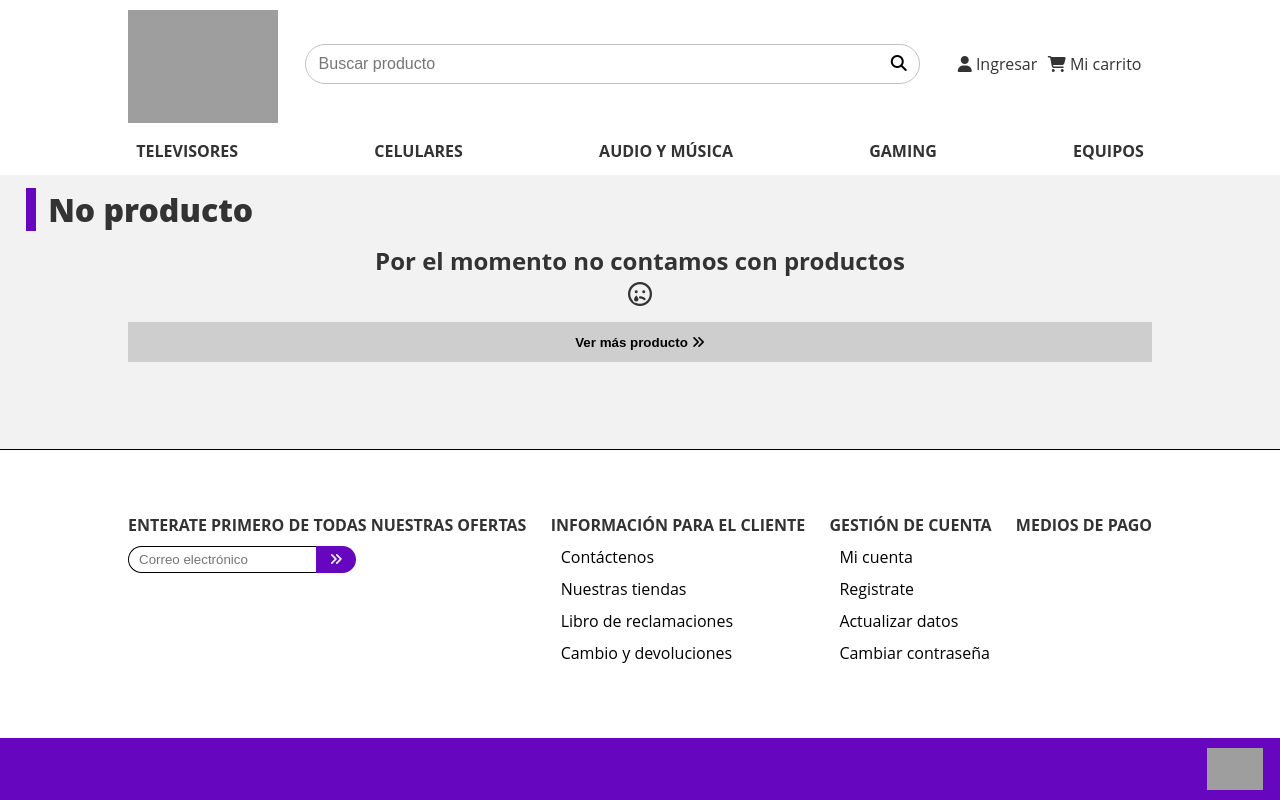
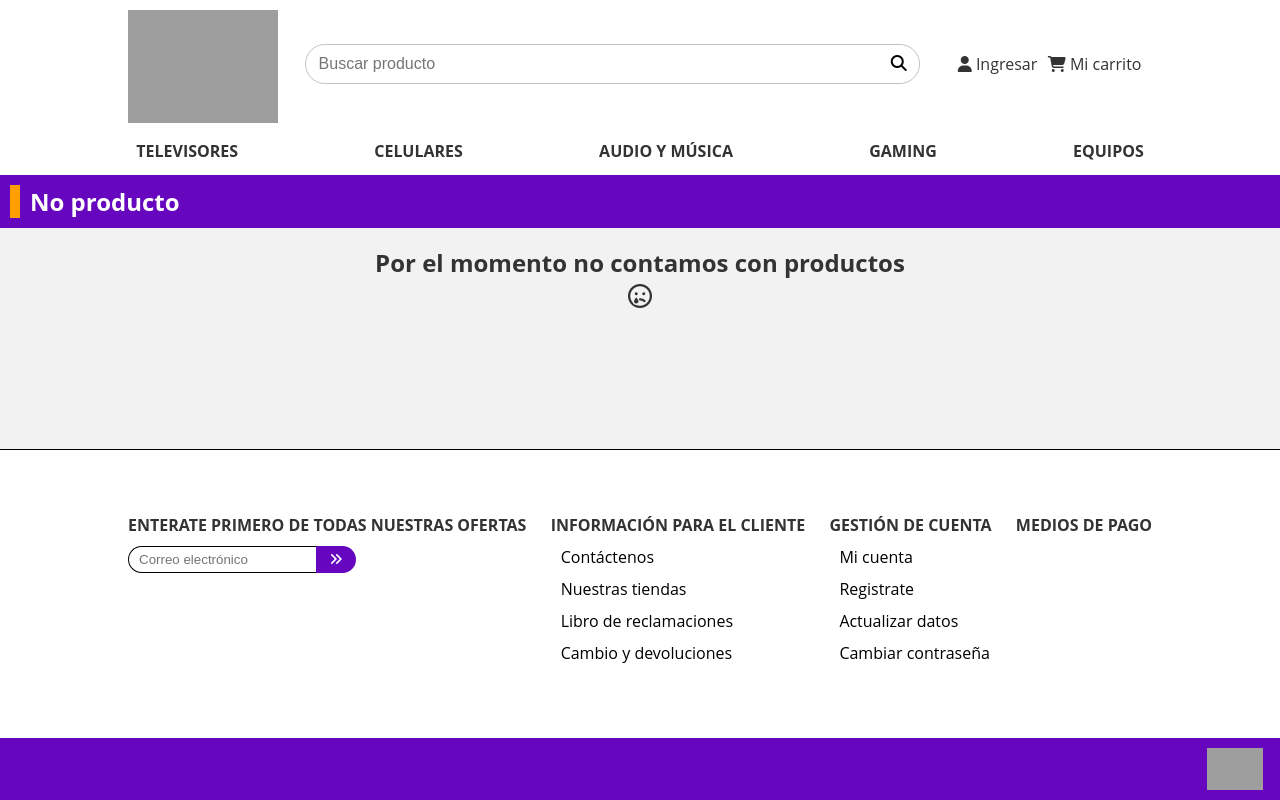
Before and after one commit to DonVoid18/Tienda_Online_Rios, a PHP site: page /PROYECTO-OFICIAL-FINAL/PHP/secciones/gaming.php in a window 1280 px wide. Run offline with PHP 8.4, Linux system fonts and the light colour scheme; data that the repository does not hold is empty; some libraries are stand-ins or nearby versions.

```diff
--- a/PHP/header.php
+++ b/PHP/header.php
@@ -3,7 +3,7 @@
     <header class="header-1">
         <div class="contenedor-menu-1">
             <div class="contenedor-logo-imagen">
-                <a href="http://localhost:8080/PROYECTO-OFICIAL-FINAL\PHP\index.php"><img src="http://localhost:8080/PROYECTO-OFICIAL-FINAL\imagenes\logo-principal.png" alt="logo de la página"></a>
+                <a href="http://localhost:8080/PROYECTO-OFICIAL-FINAL\index.php"><img src="http://localhost:8080/PROYECTO-OFICIAL-FINAL\imagenes\logo-principal.png" alt="logo de la página"></a>
             </div>
             <div class="contenedor-buscador-input">
                 <input type="text" placeholder="Buscar producto">
--- a/PHP/producto/carrito-compras.php
+++ b/PHP/producto/carrito-compras.php
@@ -1,6 +1,5 @@
 <?php
         session_start();
-
         include "../../baseDeDatos/conexion.php";
         $codigo = $_POST["codigo-producto-form"];
         $consulta1 = "SELECT * FROM productos WHERE codigo = '$codigo'";
@@ -33,7 +32,6 @@
             if(isset($_SESSION["carrito"])){
                 $cantProductos = count($_SESSION["carrito"]);
                 $validar = FALSE;
-
                 $codigoActual = $_SESSION["datos"][0];
                 $cantidadActual = $_SESSION["datos"][1];
                 $descuentoTotalActual = $_SESSION["datos"][6];
@@ -62,5 +60,4 @@
         }else{
             echo "<div class='mensaje-carrito'>El producto no a sido añadido por algunos errores. <i class='fas fa-check-circle'></i> </div>";
         }
-
 ?>
--- a/PHP/secciones/datos-productos.php
+++ b/PHP/secciones/datos-productos.php
@@ -59,7 +59,7 @@
             <div class="contenedor-producto">
                 <div class="contenedor-producto-imagen">
                     <!-- imagen del producto -->
-                    <img src="http://localhost:8080/PROYECTO-OFICIAL-FINAL\imagenes_productos/<?php echo $row["imagen"]?>" alt="Imagen del producto">
+                    <img src="http://localhost:8080/PROYECTO-OFICIAL-FINAL\imagenes_productos/<?php echo $row["imagen"]?>" alt="Imagen del producto" loading="lazy">
                 </div>
                 <div class="contenedor-producto-info">
                     <div class="contenedor-producto-titulo">
@@ -76,6 +76,16 @@
                         <p>S/. <span class="precio"><?php
                         echo $row["precio"];
                         ?></span></p>
+                    </div>
+                    <div class="contenedor-producto-precio-oferta">
+                        <p>
+                            S/. <span class="precio-oferta">
+                                1230
+                            </span>
+                        </p>
+                    </div>
+                    <div class="contenedor-banner-descuento-producto">
+                        <span>-100%</span>
                     </div>
                     <div class="contenedor-producto-botom">
                         <form action="http://localhost:8080/PROYECTO-OFICIAL-FINAL\PHP\producto\informacion.php" method="GET">
@@ -96,9 +106,6 @@
             // cerramos la conexion a la base de datos
             $conn->close();
         ?>
-        <div class="seccion-ver-mas">
-            <button>Ver más producto <span><i class="fas fa-angle-double-right"></i></span></button>
-        </div>
     </div>
     <!-- todo el contenido de la página -->
 </main>
--- a/estilos/estilo-main.css
+++ b/estilos/estilo-main.css
@@ -2,133 +2,123 @@ main{
     background-color: #f2f2f2;
     flex-grow: 1;
 }
-
-/* css de la seccion */
+html{
+    font-size: 16px;
+}
+:root{
+    --padding-seccion-producto: 1.10rem;
+    --size-contenedor-producto: 9.475rem;
+    --size-height-contenedor-producto: 21.875rem;
+    --size-borderRadius-contenedor-producto: 0.3125rem;
+    --size-botom-producto: 6.875rem;
+    --color-botom-text: white;
+    --color-oferta-text: red;
+    --color-line-titulo: #ff9e00;
+}
 .seccion-titulo-productos{
-    padding: 1% 0;
-    font-size: 2em;
-    font-weight: 800;
-    padding-left: 2%;
+    background: var(--principal-color);
+    color: var(--color-botom-text);
+    padding: 0.625rem 0;
+    font-size: 1.5em;
+    font-weight: 700;
+    padding-left: 0.625rem;
+}
+.seccion-titulo-productos span{
+    border-left: 0.625rem solid #ff9e00;
+    padding-left: 0.625rem;
+}
+.contenedor-productos{
+    width: 100%;
+    padding: var(--padding-seccion-producto);
+    display: flex;
+    flex-wrap: wrap;
+    justify-content: center;
 }
 
-.seccion-titulo-productos span{
-    border-left: 10px solid var(--color-principal);
-    padding-left: 1%;
+/* css del container producto */
+.contenedor-producto{
+    width: var(--size-contenedor-producto);
+    height: var(--size-height-contenedor-producto);
+    margin: 0.3125rem;
+    box-shadow: 0.125rem 0.125rem 0.625rem rgba(0,0,0,0.2);
+    background-color: var(--color-botom-text);
+    border-radius: var(--size-borderRadius-contenedor-producto);
+    position: relative;
+    font-size: 16px;
 }
-/* css del contenedor productos */
-.contenedor-productos{
-    display: flex;
-    justify-content: space-evenly;
-    flex-wrap: wrap;
-    align-items: center;
-}
-.contenedor-producto{
-    display: flex;
-    flex-direction: column;
-    justify-content: center;
-    align-items: center;
-    width: 250px;
-    padding: 10px;
-    margin: 10px;
-    background-color: white;
-    box-shadow: 2px 2px 10px rgba(0,0,0,0.2);
-    transition: 0.4s ease;
-}
-.contenedor-producto:hover{
-    transform:scale(1.05,1.05) translateY(-10px);
-}
-/* css de la informacion del producto */
-.contenedor-producto-info{
-    width: 90%;
-}
-/* css del imagen del producto */
 .contenedor-producto-imagen{
-    width: 200px;
-    height: 200px;
+    width: var(--size-contenedor-producto);
 }
 .contenedor-producto-imagen img{
     width: 100%;
 }
+/* css de la descripción del producto */
+.contenedor-producto-info{
+    padding: 0.3125rem 0.4375rem;
+}
 .contenedor-producto-titulo{
-    padding: 5% 0;
-    font-weight: 800;
+    font-size: 0.875em;
+    font-weight: 700;
 }
 .contenedor-producto-descripcion{
-    padding: 0 0 5% 0;
+    font-size: 0.75em;
 }
-.contenedor-producto-descripcion a{
-    text-decoration: none;
-    color: #333;
+.contenedor-producto-codigo{
+    position: absolute;
+    font-size: 0.625em;
+    right: 0.625rem;
+    bottom: 0.4375rem;
+    color: #6b7279;
 }
-.contenedor-producto-descripcion a:hover{
-    text-decoration: underline;
+/* css de los precios */
+.contenedor-producto-precio{
+    position: absolute;
+    bottom: 4.375rem;
+    right: 0.625rem;
+    padding-top: 0.1875rem;
+    text-align: right;
+    text-decoration:line-through;
 }
-.contenedor-producto-precio{
-    padding: 0 0 5% 0;
-    font-weight: 700;
+.contenedor-producto-precio-oferta{
+    position: absolute;
+    bottom: 3.125rem;
+    right: 0.625rem;
+    text-align: right;
+    padding-bottom: 0.1875rem;
+    font-weight: 600;
+    color: var(--color-oferta-text);
 }
-.contenedor-producto-precio span{
-    color: var(--color-principal);
-    font-weight: 800;
+/* css del banner de descuento */
+.contenedor-banner-descuento-producto{
+    width: 3.125rem;
+    height: 1.5625rem;
+    line-height: 1.5625rem;
+    text-align: center;
+    position: absolute;
+    background-color: var(--color-oferta-text);
+    color: var(--color-botom-text);
+    border-radius: 0 0 0.3125rem 0.3125rem;
+    top: 0;
+    right: 0.625rem;
+    font-size: 0.75em;
 }
+/* css del contenedor botones */
 .contenedor-producto-botom{
-    text-align: center;
-    padding: 0 0 5% 0;
+    width: var(--size-botom-producto);
+    position: absolute;
+    bottom: 1.4375rem;
+    left: calc(var(--size-contenedor-producto)/2 - 50px);
 }
 .contenedor-producto-botom button{
-    width: 80%;
-    height: 30px;
-    background: none;
     border: none;
-    background: var(--color-principal);
-    color: white;
+    padding: 0.3125rem;
     cursor: pointer;
+    background: var(--principal-color);
+    color: var(--color-botom-text);
+    transition: .3s ease;
 }
-.contenedor-producto-codigo{
-    text-align: right;
-    font-size: 10px;
-    color: #626262;
-}
-
-/* css del botom ver más */
-.seccion-ver-mas{
-    text-align: center;
-    padding: 1% 0;
-}
-.seccion-ver-mas button{
-    width: 80%;
-    height: 40px;
-    border: none;
-    background: none;
-    background: rgba(0, 0, 0, 0.15);
-    color: white;
-    cursor: pointer;
-    font-weight: 700;
-    color: black;
-}
-.seccion-ver-mas button:hover{
-    background: white;
-    transition: 0.5s;
-}
-
-
-/* medias querys */
-@media (max-width: 1100px) {
-    .seccion-titulo-productos{
-        font-size: 1.7em;
-    }
-    .contenedor-producto{
-        width: 200px;
-    }
-    .contenedor-producto-imagen{
-        width: 100px;
-        height: 100px;
-    }
-}
-@media (max-width: 600px) {
-    .seccion-titulo-productos{
-        font-size: 1.5em;
-    }
+.contenedor-producto-botom button:active{
+    transform: scale(0.9,0.9);
 }
 .no-existe-producto{
     font-size: 1.5em;
```
Also changed, not shown: PHP/main.php (+13 -9 lines), PHP/producto/informacion.php (+6 -2 lines), estilos/estilo-comentarios-producto.css (+6 -1 lines), index.php (renamed from PHP/index.php, +4 -4 lines).
